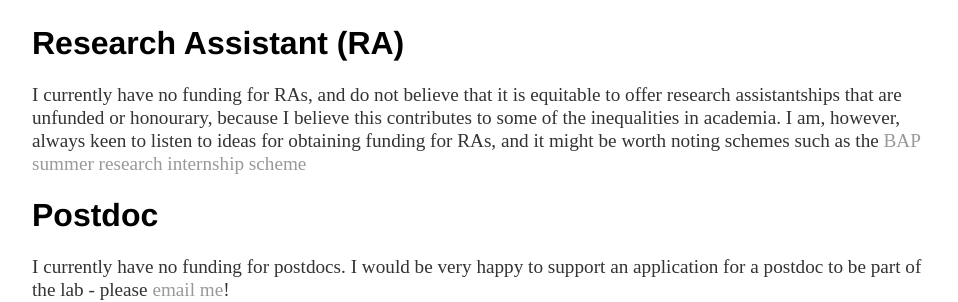
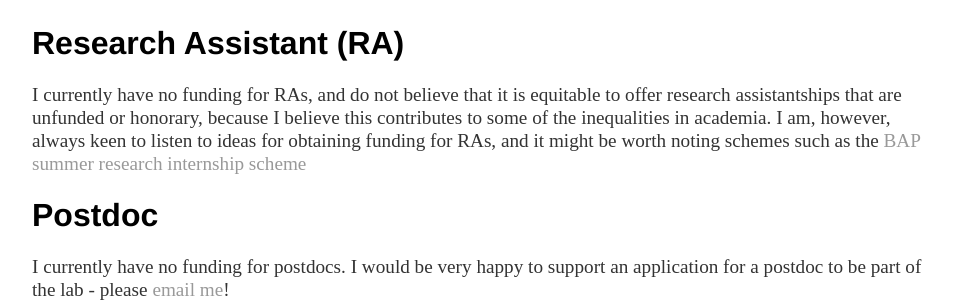
Before and after one commit to cognition-mental-health/cognition-mental-health.github.io, a Jekyll site: the page built from vacancies/index.html, in a window 1280 px wide. Shown: the part 378-680 px from the top of the page, without its empty margins (160-1118 px from the left). Built offline with Jekyll 4.4.1, drawn with Linux system fonts in a browser that asks for light colours.

Commit message:
fixed typos

```diff
--- a/people/index.html
+++ b/people/index.html
@@ -21,7 +21,7 @@ title: People
     <h1>Former lab members</h1>
     <ul>
         <li>Severija Juskaite (2021-2022)</li>
-        <li>Annelore Figari (2021-2022, UCL iBSc Medicine)></li>
+        <li>Annelore Figari (2021-2022, UCL iBSc Medicine)</li>
         <li>Ashley Slanina-Davies (2020-2021, UCL MSci Neuroscience)</li>
         <li>Mia Harada-Laszlo (2020-2021, UCL iBSc Medicine)</li>
         <li>Agatha Alves Anet (2019-2020, UCL MRes Brain Sciences)</li>
--- a/vacancies/index.html
+++ b/vacancies/index.html
@@ -8,7 +8,7 @@ title: Vacancies
   <h2>PhD funding</h2>
   <p>To embark on a PhD most students need external funding (and, indeed, I would always recommend obtaining some). I have no funded positions at the moment, but there are plenty of options listed on the <a href="https://www.york.ac.uk/psychology/prospective/postgraduate/research/funding/#:~:text=We%20regularly%20receive%20funding%20for,maintenance%20grant%20for%20living%20expenses.">York Psychology Department funding webpage.</a> I'm always happy to talk through funding options with potential students.</p><br/>
   <h1>Research Assistant (RA)</h1>
-  <p>I currently have no funding for RAs, and do not believe that it is equitable to offer research assistantships that are unfunded or honourary, because I believe this contributes to some of the inequalities in academia. I am, however, always keen to listen to ideas for obtaining funding for RAs, and it might be worth noting schemes such as the <a href="https://www.bap.org.uk/internship.php">BAP summer research internship scheme</a></BAP> </p>
+  <p>I currently have no funding for RAs, and do not believe that it is equitable to offer research assistantships that are unfunded or honorary, because I believe this contributes to some of the inequalities in academia. I am, however, always keen to listen to ideas for obtaining funding for RAs, and it might be worth noting schemes such as the <a href="https://www.bap.org.uk/internship.php">BAP summer research internship scheme</a></BAP> </p>
   <h1>Postdoc</h1>
   <p>I currently have no funding for postdocs. I would be very happy to support an application for a postdoc to be part of the lab - please <a href="mailto:alex.pike@york.ac.uk">email me</a>! </p>
 	<br>
```
